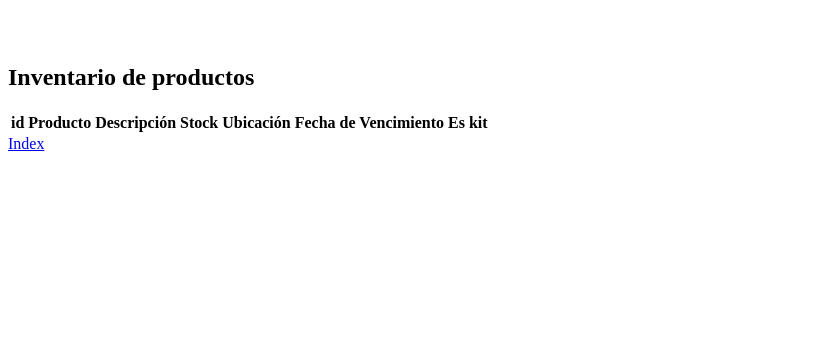
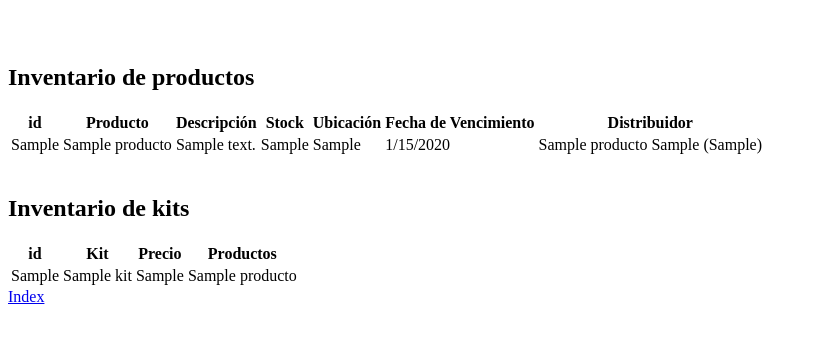
Before and after one commit to sderarts/inventario, a Node server app: template views/inventario.ejs in a window 1280 px wide. Shown: the top 343 px of the page, without its empty margins (0-817 px from the left). Run offline with Node 20, Linux system fonts and the light colour scheme; the template is opened without the code that fills it: most values are stand-ins (such as "Sample title", 1, 10 or a date in 2020); lists and menus that the app fills with data are empty; some libraries are stand-ins or nearby versions.

Commit message:
Con tabla kit sin diseño

```diff
--- a/app.js
+++ b/app.js
@@ -141,20 +141,70 @@ app.post("/reg-prov", (req, res)=>{
     }
 })
 
-app.get("/inventario", (req,res)=>{
-    con.query("SELECT * FROM producto", function (err, result) {
+app.get("/inventario", (req, res) => {
+    // Fetch all products
+    con.query("SELECT p.*, pr.nombre_prov, pr.apellido_prov, pr.empresa_prov FROM producto p JOIN proveedor pr ON p.fk_prov = pr.id_prov", function (err, productos) {
         if (err) {
             console.error(err);
             res.status(500).send("Error retrieving productos");
-        } else {
-            console.log("Productos data:", result); // This will output the retrieved data
-            res.render('inventario.ejs', { prod : result });
+            return;
         }
+
+        // Fetch kits along with their associated products
+        con.query("SELECT kp.id_kit_producto, k.*, kp.fk_pro, p.nombre_pro FROM kit k JOIN kit_producto kp ON k.id_kit = kp.fk_kit JOIN producto p ON kp.fk_pro = p.id_pro", function (err, kits) {
+            if (err) {
+                console.error(err);
+                res.status(500).send("Error retrieving kits");
+                return;
+            }
+
+            // Restructure the data to group products by kit
+            const kitsWithProducts = [];
+
+            // Create an object to track processed kits
+            const processedKits = {};
+
+            // Iterate through each kit and associate products
+            kits.forEach(kit => {
+                // If the kit is not processed yet, add it to kitsWithProducts
+                if (!processedKits[kit.id_kit]) {
+                    kitsWithProducts.push({
+                        id_kit: kit.id_kit,
+                        nombre_kit: kit.nombre_kit,
+                        precio_kit: kit.precio_kit,
+                        productos: []
+                    });
+                    processedKits[kit.id_kit] = true; // Mark kit as processed
+                }
+
+                // Find the index of the current kit in kitsWithProducts
+                const index = kitsWithProducts.findIndex(k => k.id_kit === kit.id_kit);
+
+                // Add the current product to the productos array of the corresponding kit
+                kitsWithProducts[index].productos.push({ nombre_pro: kit.nombre_pro });
+            });
+
+            console.log("Productos data:", productos);
+            console.log("Kits data:", kitsWithProducts);
+            res.render('inventario.ejs', { productos: productos, kits: kitsWithProducts });
+        });
     });
 });
 
+
+
+
 app.get("/add-prod",(req,res)=>{
-    res.render("add-prod.ejs")
+    // Para poder ver la lista de proveedores
+    con.query("SELECT * FROM proveedor", function (err, result) {
+        if (err) {
+            console.error(err);
+            res.status(500).send("Error retrieving proveedores");
+        } else {
+            console.log("Proveedores data:", result); // This will output the retrieved data
+            res.render('add-prod.ejs', { prov: result });
+        }
+    });
 })
 
 app.post("/buy-prod", (req,res) =>{
@@ -165,8 +215,9 @@ app.post("/buy-prod", (req,res) =>{
             cantidad_pro: req.body.stock,
             ubicacion_pro: req.body.ubi,
             fecha_venc: req.body.date,
-            kit_pro: req.body.kit,
-            precio_pro: req.body.precio
+            precio_pro: req.body.precio,
+            fk_emp : 3,
+            fk_prov : req.body.prov
         };
         const sql = 'INSERT INTO inventario.producto SET ?';
         con.query(sql, provData, (err, result) => {
@@ -184,6 +235,75 @@ app.post("/buy-prod", (req,res) =>{
     }
 })
 
+// Muestra productos y kit
+app.get('/add-kit', (req, res) => {
+    con.query("SELECT * FROM producto", function (err, prodResult) {
+        if (err) {
+            console.error(err);
+            res.status(500).send("Error retrieving productos");
+        } else {
+            console.log("Producto data:", prodResult); // This will output the retrieved data
+
+            // Execute second query to retrieve data from another table
+            con.query("SELECT * FROM kit", function (err, kitResult) {
+                if (err) {
+                    console.error(err);
+                    res.status(500).send("Error retrieving kits");
+                } else {
+                    console.log("Kit data:", kitResult); // This will output the retrieved data
+                    res.render('add-kit.ejs', { prod: prodResult, kit: kitResult });
+                }
+            });
+        }
+    });
+});
+
+app.post('/new-kit', (req,res) =>{
+    try {
+        const kitData = {
+            nombre_kit: req.body.name,
+            precio_kit: req.body.precio,
+            fk_emp: 3,
+        };
+        const sql = 'INSERT INTO inventario.kit SET ?';
+        con.query(sql, kitData, (err, result) => {
+            if (err) {
+                console.error("Error inserting kit data:", err);
+                return res.redirect('/add-kit');
+            }
+            console.log("kit data inserted successfully:", result);
+            res.redirect('/add-kit');
+        });
+
+    } catch (error) {
+        console.error("Error registering kit:", error);
+        res.redirect('/');
+    }
+})
+
+// Asocia kit y productos en nueva tabla
+app.post('/prod-to-kit', (req,res)=>{
+    try {
+        const buildkitData = {
+            fk_kit: req.body.kit,
+            fk_pro: req.body.prod,
+        };
+        const sql = 'INSERT INTO inventario.kit_producto SET ?';
+        con.query(sql, buildkitData, (err, result) => {
+            if (err) {
+                console.error("Error inserting kit data:", err);
+                return res.redirect('/add-kit');
+            }
+            console.log("kit data inserted successfully:", result);
+            res.redirect('/add-kit');
+        });
+
+    } catch (error) {
+        console.error("Error registering kit:", error);
+        res.redirect('/');
+    }
+})
+
 app.listen(3000, () => {
     console.log("Server listening running on port 3000");
 })
--- a/views/index.ejs
+++ b/views/index.ejs
@@ -4,6 +4,7 @@
     <a href="/prov">Proveedores</a><br>
     <a href="/inventario">Inventario de productos</a><br>
     <a href="/add-prod">Registrar productos</a><br>
+    <a href="/add-kit">Registrar kit</a><br>
     <br>
     <a href="/logout">Cerrar Sesión</a>
     <% } else { %>
--- a/views/inventario.ejs
+++ b/views/inventario.ejs
@@ -9,20 +9,45 @@
         <th>Stock</th>
         <th>Ubicación</th>
         <th>Fecha de Vencimiento</th>
-        <th>Es kit</th>
+        <th>Distribuidor</th>
         <!-- <th>Valor</th> -->
     </tr>
-    <% prod.forEach(function(prod) { %>
+    <% productos.forEach(function(producto) { %>
         <tr>
-            <td><%= prod.id_pro %></td>
-            <td><%= prod.nombre_pro %></td>
-            <td><%= prod.descripcion_pro %></td>
-            <td><%= prod.cantidad_pro %></td>
-            <td><%= prod.ubicacion_pro %></td>
-            <td><%= new Date(prod.fecha_venc).toLocaleDateString() %></td>
-            <td><%= prod.kit_pro %></td>
-            <!-- <td><%= prod.precio_pro %></td> -->
+            <td><%= producto.id_pro %></td>
+            <td><%= producto.nombre_pro %></td>
+            <td><%= producto.descripcion_pro %></td>
+            <td><%= producto.cantidad_pro %></td>
+            <td><%= producto.ubicacion_pro %></td>
+            <td><%= new Date(producto.fecha_venc).toLocaleDateString() %></td>
+            <td><%= producto.nombre_prov + ' ' + producto.apellido_prov + ' (' + producto.empresa_prov + ')' %></td>
+            <!-- <td><%= producto.precio_pro %></td> -->
+        </tr>
+    <% }); %>
+</table><br>
+
+<h2>Inventario de kits</h2>
+<table>
+    <tr>
+        <th>id</th>
+        <th>Kit</th>
+        <th>Precio</th>
+        <th>Productos</th>
+    </tr>
+    <% kits.forEach(function(kit) { %>
+        <tr>
+            <td><%= kit.id_kit %></td>
+            <td><%= kit.nombre_kit %></td>
+            <td><%= kit.precio_kit %></td>
+            <td>
+                <% kit.productos?.forEach(function(producto) { %>
+                    <%= producto.nombre_pro %><br>
+                <% }); %>
+            </td>
         </tr>
     <% }); %>
 </table>
+
+
+
 <a href="/">Index</a>
```
Also changed, not shown: views/add-kit.ejs (added, +39 -0 lines), views/add-prod.ejs (+8 -2 lines).
